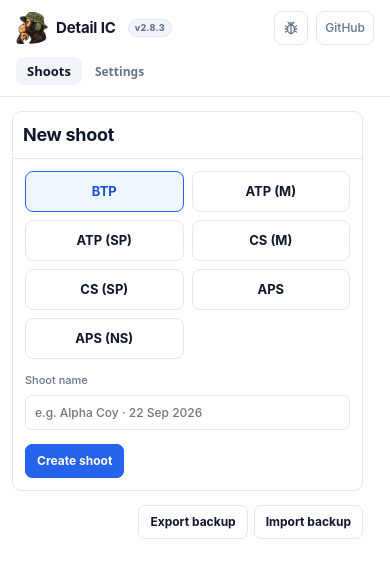
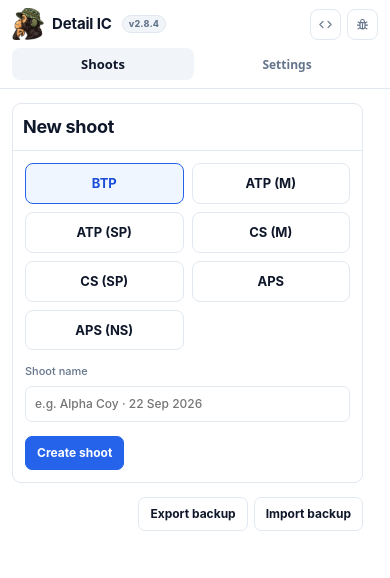
Before and after one commit to adambrest/detail-ic, a website with bundled scripts: page index.html in a window 390 px wide. Built offline with nearby package versions, Linux system fonts and the light colour scheme.

Commit message:
Match the top bar to the converter: GitHub and Report a bug with icons, phone layout

```diff
--- a/index.html
+++ b/index.html
@@ -37,7 +37,7 @@
           alt=""
           width="32"
           height="32"
-        />Detail IC
+        /><span class="title-text">Detail IC</span>
       </h1>
       <span class="version" id="app-version"></span>
       <nav id="tabs" aria-label="Tabs"></nav>
@@ -51,42 +51,28 @@
           Update available
         </button>
         <a
-          class="feedback icon"
-          href="https://github.com/adambrest/detail-ic/issues/new?title=Detail%20IC%20feedback&amp;body=Describe%20your%20feedback%20here%3A%0A"
-          target="_blank"
-          rel="noopener noreferrer"
-          title="Send feedback through GitHub (sign-in required)"
-          aria-label="Send feedback through GitHub"
-        >
-          <svg
-            viewBox="0 0 16 16"
-            width="16"
-            height="16"
-            fill="none"
-            stroke="currentColor"
-            stroke-width="1.3"
-            stroke-linecap="round"
-            aria-hidden="true"
-          >
-            <circle cx="8" cy="4" r="1.3" />
-            <path d="M6 3.5 5 2M10 3.5l1-1.5" />
-            <ellipse cx="8" cy="9" rx="3.5" ry="4.5" />
-            <line x1="8" y1="4.5" x2="8" y2="13.5" />
-            <line x1="2.5" y1="6" x2="4.7" y2="7.2" />
-            <line x1="13.5" y1="6" x2="11.3" y2="7.2" />
-            <line x1="2.2" y1="9" x2="4.5" y2="9" />
-            <line x1="13.8" y1="9" x2="11.5" y2="9" />
-            <line x1="2.5" y1="12" x2="4.7" y2="10.8" />
-            <line x1="13.5" y1="12" x2="11.3" y2="10.8" />
-          </svg>
-        </a>
-        <a
           class="feedback"
           href="https://github.com/adambrest/detail-ic"
           target="_blank"
           rel="noopener noreferrer"
           title="View the source code and README"
-          >GitHub</a
+          aria-label="GitHub"
+          ><svg viewBox="0 0 24 24" aria-hidden="true">
+            <path d="m8 7-5 5 5 5M16 7l5 5-5 5" /></svg
+          ><span>GitHub</span></a
+        >
+        <a
+          class="feedback"
+          href="https://github.com/adambrest/detail-ic/issues/new?labels=bug&amp;title=Bug%3A%20&amp;body=What%20happened%3A%0A%0AWhat%20you%20expected%3A%0A%0AWhat%20you%20entered%20or%20tapped%3A%0A%0ADevice%20and%20browser%3A%0A"
+          target="_blank"
+          rel="noopener noreferrer"
+          title="Report a bug on GitHub (sign-in required)"
+          aria-label="Report a bug"
+          ><svg viewBox="0 0 24 24" aria-hidden="true">
+            <path
+              d="M9 7a3 3 0 0 1 6 0M8 9h8v6a4 4 0 0 1-8 0zM12 11v7M4 13h4M16 13h4M5 8l3 2M19 8l-3 2M5 19l3-2M19 19l-3-2"
+            /></svg
+          ><span>Report a bug</span></a
         >
       </div>
     </header>
--- a/package.json
+++ b/package.json
@@ -1,6 +1,6 @@
 {
   "name": "detail-ic",
-  "version": "2.8.3",
+  "version": "2.8.4",
   "private": true,
   "type": "module",
   "scripts": {
--- a/styles.css
+++ b/styles.css
@@ -179,6 +179,11 @@ header h1 .logo {
   height: 32px;
   flex: 0 0 auto;
 }
+header h1 .title-text {
+  overflow: hidden;
+  text-overflow: ellipsis;
+  min-width: 0;
+}
 #tabs {
   display: flex;
   gap: 2px;
@@ -260,29 +265,25 @@ header h1 .logo {
 .feedback {
   color: var(--muted);
   font-size: 12px;
-  line-height: 1.35;
   text-decoration: none;
   border: 1px solid var(--line);
   border-radius: 8px;
-  padding: 8px;
-  white-space: nowrap;
+  padding: 7px 9px;
+  display: inline-flex;
+  align-items: center;
+  gap: 5px;
 }
 .feedback:hover {
-  background: var(--panel2);
   color: var(--text);
 }
-/* Square, and exactly as tall as the text button beside it. */
-.feedback.icon {
-  box-sizing: border-box;
-  display: flex;
-  align-items: center;
-  justify-content: center;
-  padding: 0;
-  width: calc(1em * 1.35 + 18px);
-  height: calc(1em * 1.35 + 18px);
-}
-.feedback.icon svg {
-  display: block;
+.feedback svg {
+  width: 15px;
+  height: 15px;
+  fill: none;
+  stroke: currentColor;
+  stroke-width: 1.8;
+  stroke-linecap: round;
+  stroke-linejoin: round;
 }
 .required {
   font-size: 12px;
@@ -1523,6 +1524,27 @@ select.assign {
   border-color: var(--accent);
   color: #fff;
 }
+/* Phone: name and links on one row, the tabs across the next, as in the
+   converter. */
+@media (max-width: 640px) {
+  header {
+    padding: 8px 12px;
+    gap: 8px 10px;
+  }
+  #tabs button {
+    flex: 1 1 0;
+    padding: 7px 6px;
+  }
+  .topright {
+    gap: 6px;
+  }
+  .feedback {
+    padding: 7px;
+  }
+  .feedback span {
+    display: none;
+  }
+}
 @media (prefers-reduced-motion: reduce) {
   *,
   *::before {
@@ -1535,7 +1557,7 @@ select.assign {
     grid-template-columns: 1fr;
   }
   /* A shoot has up to eight tabs: they take their own row under the title, so
-     GitHub and Feedback stay on the title row and the bar stays two rows. */
+     GitHub and Report a bug stay on the title row and the bar stays two rows. */
   #tabs {
     order: 3;
     width: 100%;
--- a/version.js
+++ b/version.js
@@ -1 +1 @@
-globalThis.APP_VERSION = "2.8.3";
+globalThis.APP_VERSION = "2.8.4";
```
